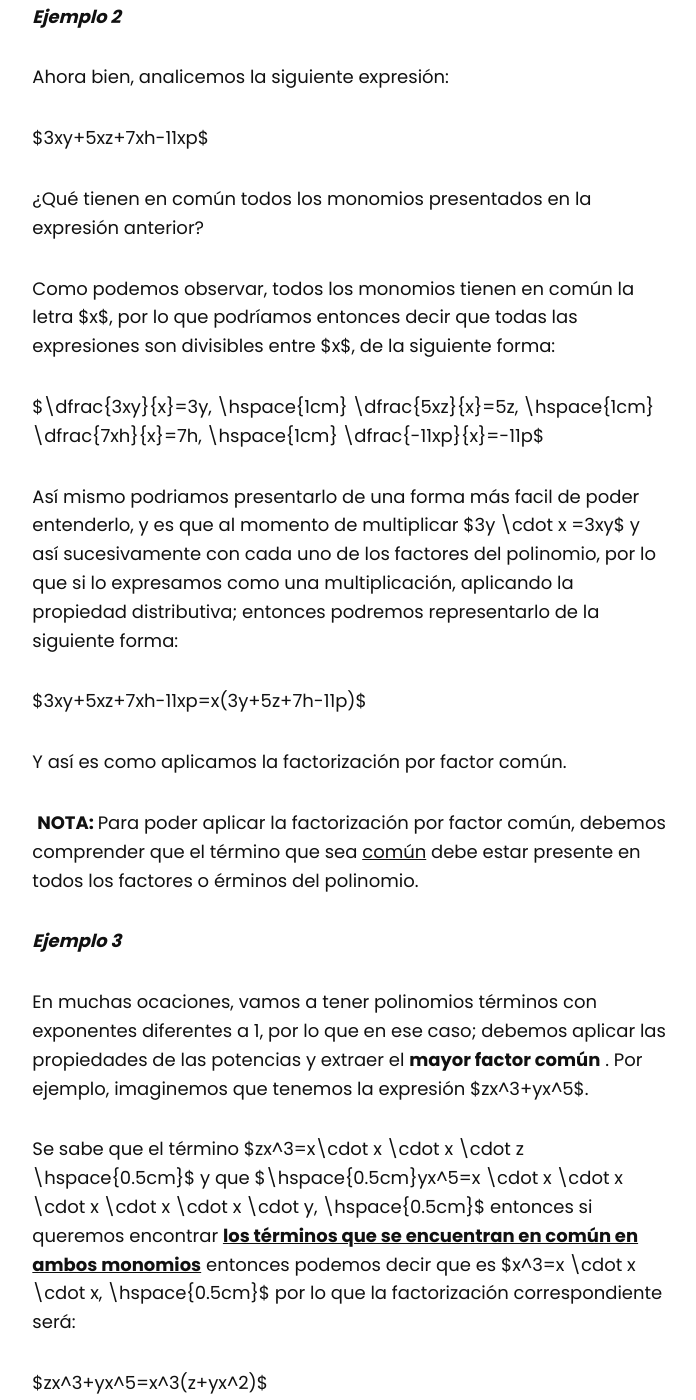
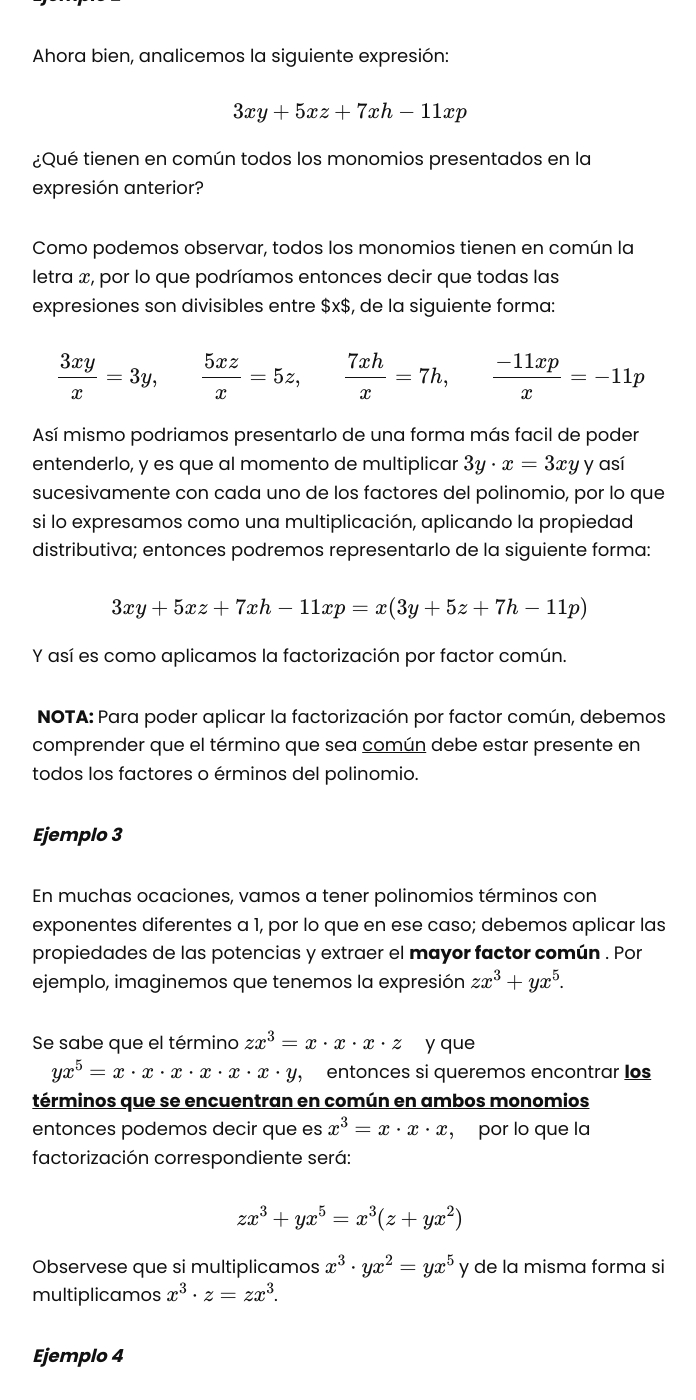
Before and after one commit to asoesem/asoesem.github.io, a Jekyll site: the page built from _posts/2024-04-04-factorizacion-por-factor-comun.md, in a window 1280 px wide and 1400 px high, scrolled down 1893 px. Shown: the whole window, without its empty margins (457-1153 px from the left). Built offline with Jekyll 4.4.1, drawn with Linux system fonts in a browser that asks for light colours; some of the changed text lies outside the part shown.

Commit message:
Update 2024-04-04-factorizacion-por-factor-comun.md

```diff
--- a/_posts/2024-04-04-factorizacion-por-factor-comun.md
+++ b/_posts/2024-04-04-factorizacion-por-factor-comun.md
@@ -20,11 +20,11 @@ La factorizar por factor común, es un método #3 #2 de la factorización en don
 
 ***Ejemplo 1***
 
-Imaginese que se tienen los numeros $2, 4, 6$ y $8$. **¿Qué tienen en compun estos numeros?**
+Imaginese que se tienen los numeros $$2, 4, 6$ y $8$$. **¿Qué tienen en compun estos numeros?**
 
 Para el analisis de estos numeros, podemos ver que todos son números divisibles entre dos de la siguiente forma:
 
-$\dfrac{2}{2}=1, \hspace{1cm} \dfrac{4}{2}=2, \hspace{1cm} \dfrac{6}{2}=3, \hspace{1cm} \dfrac{8}{2}=4$
+$$\dfrac{2}{2}=1, \hspace{1cm} \dfrac{4}{2}=2, \hspace{1cm} \dfrac{6}{2}=3, \hspace{1cm} \dfrac{8}{2}=4$$
 
 De esta forma podemos observar que el número que todos #1 tienen en común es el $2$, ya que todos son divisibles entre dos.
 
@@ -32,17 +32,17 @@ De esta forma podemos observar que el número que todos #1 tienen en común es e
 
 Ahora bien, analicemos la siguiente expresión:
 
-$3xy+5xz+7xh-11xp$
+$$3xy+5xz+7xh-11xp$$
 
 ¿Qué tienen en común todos los monomios presentados en la expresión anterior?
 
-Como podemos observar, todos los monomios tienen en común la letra $x$, por lo que podríamos entonces decir que todas las expresiones son divisibles entre $x$, de la siguiente forma:
+Como podemos observar, todos los monomios tienen en común la letra $$x$$, por lo que podríamos entonces decir que todas las expresiones son divisibles entre $x$, de la siguiente forma:
 
-$\dfrac{3xy}{x}=3y, \hspace{1cm} \dfrac{5xz}{x}=5z, \hspace{1cm} \dfrac{7xh}{x}=7h, \hspace{1cm} \dfrac{-11xp}{x}=-11p$
+$$\dfrac{3xy}{x}=3y, \hspace{1cm} \dfrac{5xz}{x}=5z, \hspace{1cm} \dfrac{7xh}{x}=7h, \hspace{1cm} \dfrac{-11xp}{x}=-11p$$
 
-Así mismo podriamos presentarlo de una forma más facil de poder entenderlo, y es que al momento de multiplicar $3y \cdot x =3xy$ y así sucesivamente con cada uno de los factores del polinomio, por lo que si lo expresamos como una multiplicación, aplicando la propiedad distributiva; entonces podremos representarlo de la siguiente forma:
+Así mismo podriamos presentarlo de una forma más facil de poder entenderlo, y es que al momento de multiplicar $$3y \cdot x =3xy$$ y así sucesivamente con cada uno de los factores del polinomio, por lo que si lo expresamos como una multiplicación, aplicando la propiedad distributiva; entonces podremos representarlo de la siguiente forma:
 
-$3xy+5xz+7xh-11xp=x(3y+5z+7h-11p)$
+$$3xy+5xz+7xh-11xp=x(3y+5z+7h-11p)$$
 
 Y así es como aplicamos la factorización por factor común.
 
@@ -50,25 +50,25 @@ Y así es como aplicamos la factorización por factor común.
 
 ***Ejemplo 3***
 
-En muchas ocaciones, vamos a tener polinomios términos con exponentes diferentes a 1, por lo que en ese caso; debemos aplicar las propiedades de las potencias y extraer el <strong>mayor factor común</strong> . Por ejemplo, imaginemos que tenemos la expresión $zx^3+yx^5$.
+En muchas ocaciones, vamos a tener polinomios términos con exponentes diferentes a 1, por lo que en ese caso; debemos aplicar las propiedades de las potencias y extraer el <strong>mayor factor común</strong> . Por ejemplo, imaginemos que tenemos la expresión $$zx^3+yx^5$$.
 
-Se sabe que el término $zx^3=x\cdot x \cdot x \cdot z \hspace{0.5cm}$ y que $\hspace{0.5cm}yx^5=x \cdot x \cdot x \cdot x \cdot x \cdot x \cdot y, \hspace{0.5cm}$ entonces si queremos encontrar <span style="text-decoration: underline;"><strong>los términos que se encuentran en común en ambos monomios</strong></span> entonces podemos decir que es $x^3=x \cdot x \cdot x, \hspace{0.5cm}$ por lo que la factorización correspondiente será:
+Se sabe que el término $$zx^3=x\cdot x \cdot x \cdot z \hspace{0.5cm}$$ y que $$\hspace{0.5cm}yx^5=x \cdot x \cdot x \cdot x \cdot x \cdot x \cdot y, \hspace{0.5cm}$$ entonces si queremos encontrar <span style="text-decoration: underline;"><strong>los términos que se encuentran en común en ambos monomios</strong></span> entonces podemos decir que es $$x^3=x \cdot x \cdot x, \hspace{0.5cm}$$ por lo que la factorización correspondiente será:
 
-$zx^3+yx^5=x^3(z+yx^2)$
+$$zx^3+yx^5=x^3(z+yx^2)$$
 
-Observese que si multiplicamos $x^3 \cdot yx^2=yx^5$ y de la misma forma si multiplicamos $x^3 \cdot z=zx^3$.
+Observese que si multiplicamos $$x^3 \cdot yx^2=yx^5$$ y de la misma forma si multiplicamos $$x^3 \cdot z=zx^3$$.
 
 ***Ejemplo 4***
 
-Factorice completamente la expresión $8x^{6}y^{5}z^{7}+16x^{3}y^{7}z^{4}$
+Factorice completamente la expresión $$8x^{6}y^{5}z^{7}+16x^{3}y^{7}z^{4}$$
 
 **SOLUCIÓN**
 
-$8x^{6}y^{5}z^{7}+16x^{3}y^{7}z^{4}$
+$$8x^{6}y^{5}z^{7}+16x^{3}y^{7}z^{4}$$
 
-$=8 x^{3}x^{3}y^{5}z^{4}z^{3}+8 \cdot 2x^{3}y^{5}y^{2}z^{4} \hspace {1.5cm}$ aplicando las leyes de potencia.
+$$=8 x^{3}x^{3}y^{5}z^{4}z^{3}+8 \cdot 2x^{3}y^{5}y^{2}z^{4} \hspace {1.5cm}$$ aplicando las leyes de potencia.
 
-$=8x^{3}y^{5}z^{4}(x^{3}z^{3}+2y^{2})  \hspace{1.5 cm}$ Aplicando la ley distributiva y obteniendo el mayor factor común entre los términos.
+$$=8x^{3}y^{5}z^{4}(x^{3}z^{3}+2y^{2})  \hspace{1.5 cm}$$ Aplicando la ley distributiva y obteniendo el mayor factor común entre los términos.
 
 ### Referencias bibliográficas
 
```
